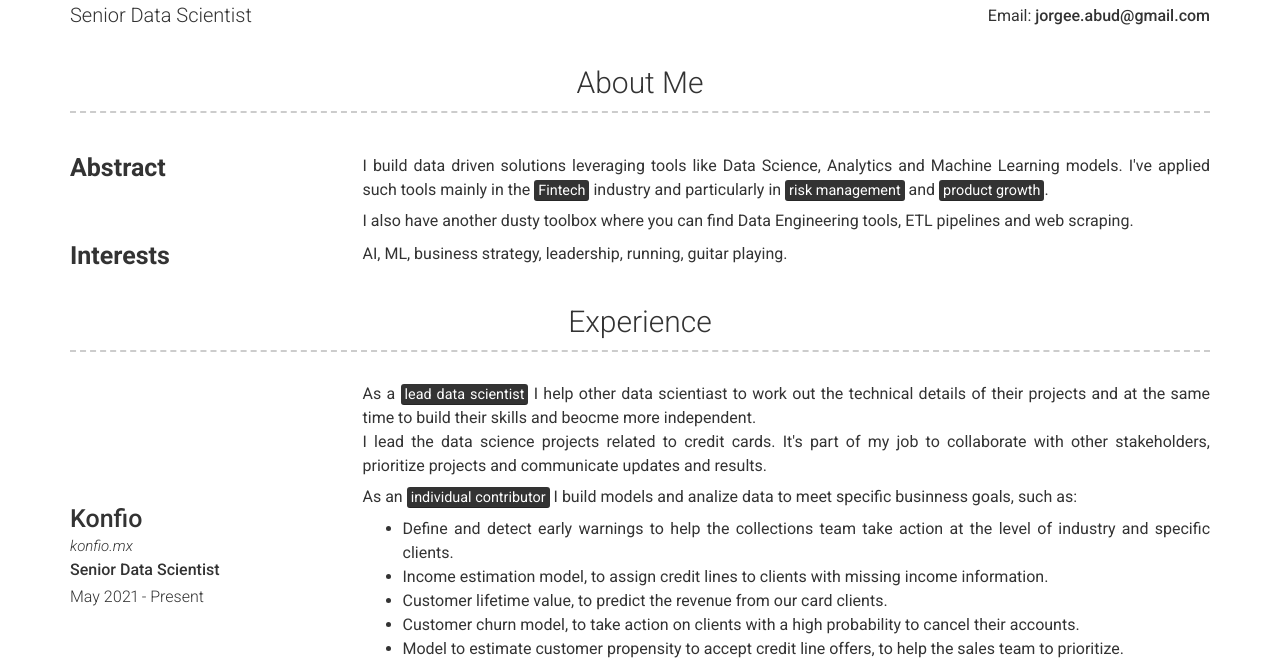
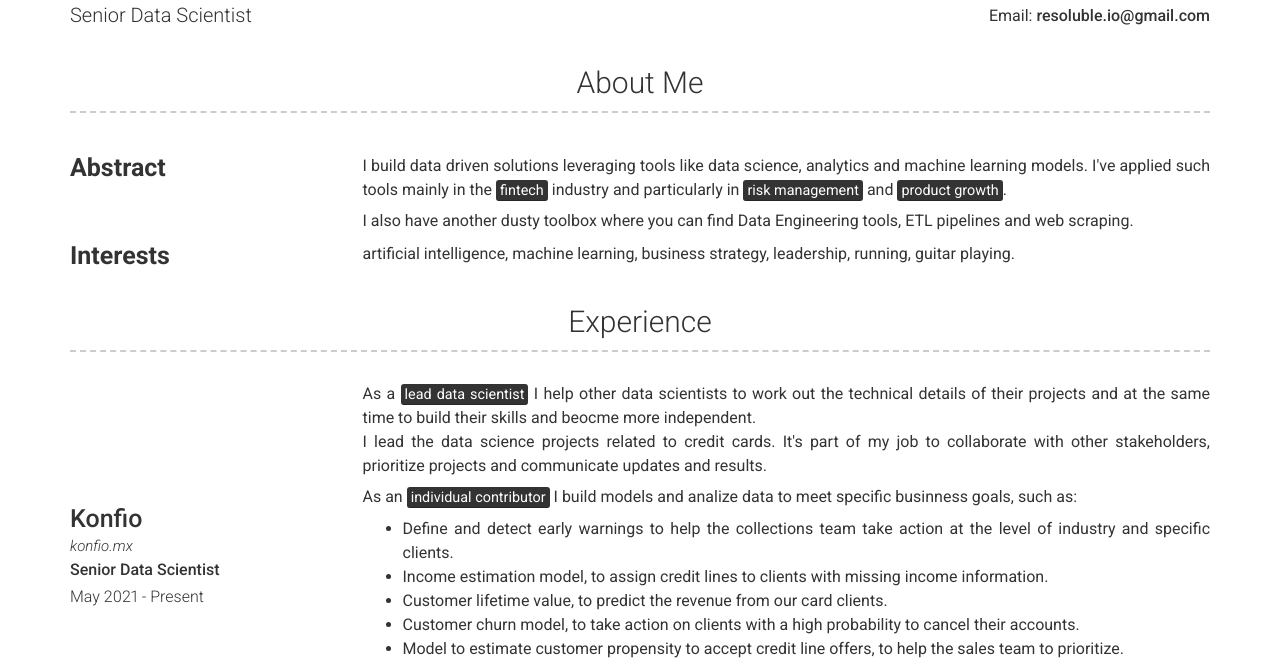
Before and after one commit to jabud/cv, a plain HTML site: page index.html in a window 1280 px wide. Shown: the part 126-794 px from the top of the page. Drawn offline with nearby package versions, Linux system fonts and the light colour scheme.

Commit message:
update email and fix misspellings

```diff
--- a/index.html
+++ b/index.html
@@ -44,7 +44,7 @@
           </li>
         </ul>
         <p>
-          Email: <a href="mailto:jorgee.abud@gmail.com" target="_blank">jorgee.abud@gmail.com</a>
+          Email: <a target="_blank">resoluble.io@gmail.com</a>
         </p>
       </div>
     </div>
@@ -61,8 +61,8 @@
           <div class="col-xs-12 col-sm-4 col-md-3 no-print"></div>
           <div class="col-xs-12 col-sm-8 col-md-9 col-print-12">
             <p>
-              I build data driven solutions leveraging tools like Data Science, Analytics and Machine Learning models.
-              I've applied such tools mainly in the <mark>Fintech</mark> industry and particularly in <mark>risk
+              I build data driven solutions leveraging tools like data science, analytics and machine learning models.
+              I've applied such tools mainly in the <mark>fintech</mark> industry and particularly in <mark>risk
                 management</mark> and <mark>product growth</mark>.
             </p>
             <p>
@@ -78,7 +78,7 @@
         <div class="col-xs-12 col-sm-4 col-md-3 no-print"></div>
         <div class="col-xs-12 col-sm-8 col-md-9 col-print-12">
           <p>
-            AI, ML, business strategy, leadership, running, guitar playing.
+            artificial intelligence, machine learning, business strategy, leadership, running, guitar playing.
           </p>
         </div>
       </div>
@@ -97,7 +97,7 @@
           </div>
           <div class="col-xs-12 col-sm-8 col-md-9 col-print-12 content">
             <p>
-              As a <mark>lead data scientist</mark> I help other data scientiast to work out the technical details of their projects and at the same time to build their skills and beocme more independent.
+              As a <mark>lead data scientist</mark> I help other data scientists to work out the technical details of their projects and at the same time to build their skills and beocme more independent.
               <br>
               I lead the data science projects related to credit cards. It's part of my job to collaborate with other stakeholders, prioritize projects and communicate updates and results.
             </p>
@@ -170,7 +170,7 @@
           <div class="col-xs-12 col-sm-4 col-md-3 col-print-12 details">
             <h4 id="the-boring-company">Kalypso</h4>
             <a href="https://kalypso.com/" target="_blank" class="link">kalypso.com</a>
-            <p><b>Data Scientist - Developer</b></p>
+            <p><b>Senior Developer</b></p>
             <p>Apr 2017 - Feb 2018</p>
             <p class="no-print aditional-links"></p>
           </div>
```
